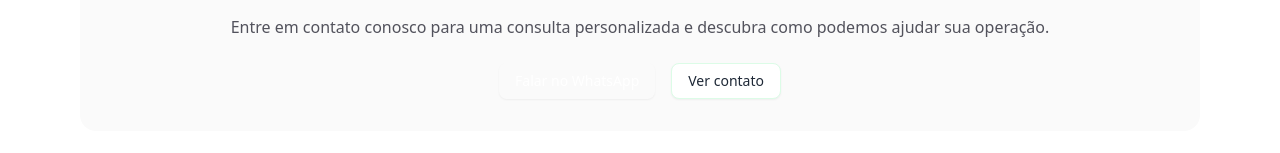
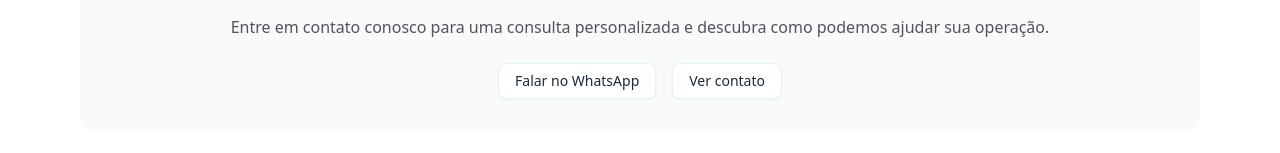
Before and after one commit to cunhahedgeagro-lab/cunha-hedge-site, a Next.js app: page /servicos in a window 1280 px wide. Shown: the part 1758-1911 px from the top of the page. Built offline with nearby package versions, Linux system fonts and the light colour scheme.

Commit message:
ajuste botão WhatsApp em Serviços

```diff
--- a/src/app/servicos/page.tsx
+++ b/src/app/servicos/page.tsx
@@ -134,7 +134,7 @@
           como podemos ajudar sua operação.
         </p>
         <div className="flex gap-4 justify-center">
-          <Button asChild>
+            <Button variant="outline" asChild>
               <a
                 href="https://wa.me/5569993737919?text=Quero%20conhecer%20os%20serviços"
                 target="_blank"
```
Lines whose indentation alone changed are shown as unchanged.
